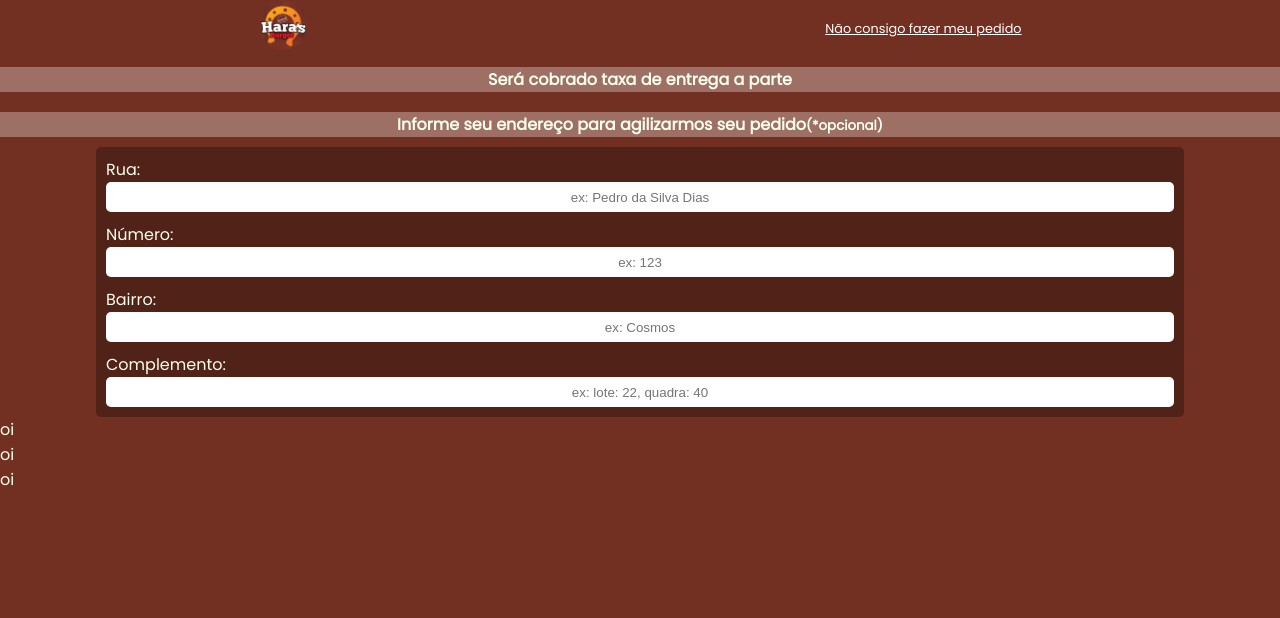
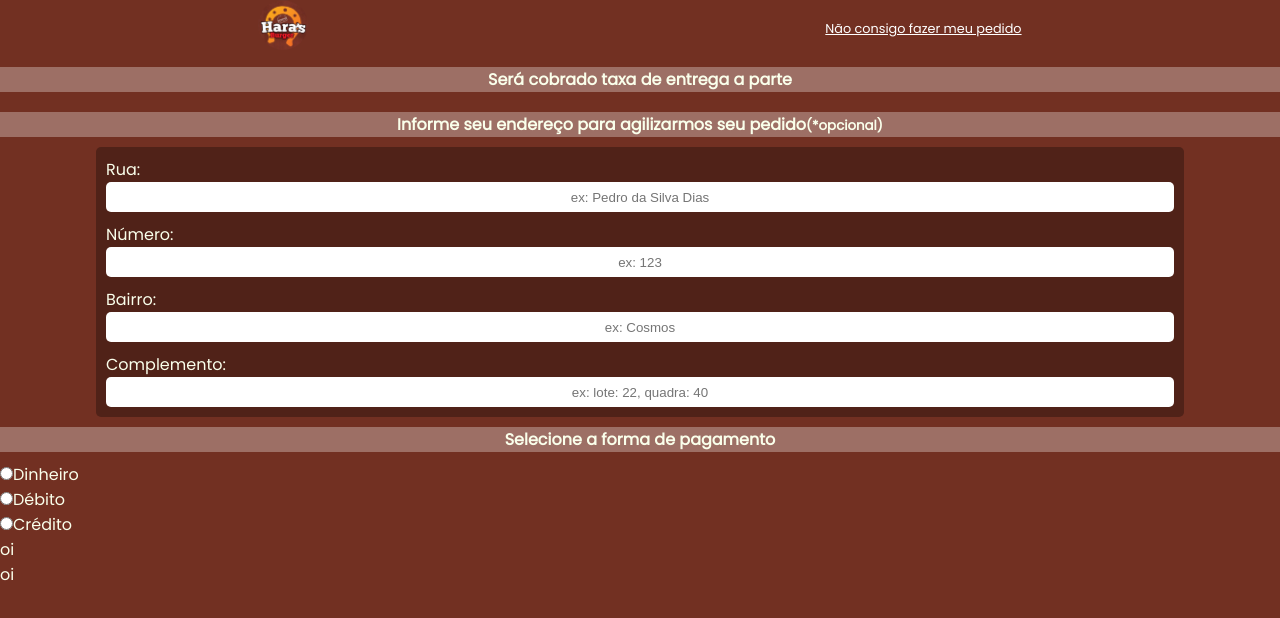
Before and after one commit to MoisesSantana/harasBurger, a Next.js app: page /carrinho in a window 1280 px wide. Shown: the top 618 px of the page. Built offline with nearby package versions, Linux system fonts and the light colour scheme.

Commit message:
componente Pagamento estruturado

```diff
--- a/src/components/Pagamento.tsx
+++ b/src/components/Pagamento.tsx
@@ -2,7 +2,36 @@ import React from 'react';
 
 const Pagamento: React.FC = () => (
   <div>
-    oi
+    <div>
+      <input
+        type="radio"
+        name="formaDePagamento"
+        id="dinheiro"
+      />
+      <label htmlFor="dinheiro">
+        Dinheiro
+      </label>
+    </div>
+    <div>
+      <input
+        type="radio"
+        name="formaDePagamento"
+        id="debito"
+      />
+      <label htmlFor="debito">
+        Débito
+      </label>
+    </div>
+    <div>
+      <input
+        type="radio"
+        name="formaDePagamento"
+        id="credito"
+      />
+      <label htmlFor="credito">
+        Crédito
+      </label>
+    </div>
   </div>
 );
 
--- a/src/pages/carrinho.tsx
+++ b/src/pages/carrinho.tsx
@@ -17,6 +17,9 @@ const Carrinho: React.FC = () => (
       <small>&#40;&#42;opcional&#41;</small>
     </h4>
     <Endereco />
+    <h4>
+      Selecione a forma de pagamento
+    </h4>
     <Pagamento />
     <BotaoVoltar />
     <BotaoFinalizar />
--- a/src/styles/components/EnderecoComponent.ts
+++ b/src/styles/components/EnderecoComponent.ts
@@ -7,6 +7,7 @@ const EnderecoContainer = style.form`
   flex-direction: column;
   gap: 10px;
   margin: auto;
+  margin-bottom: 10px;
   padding: 10px;
   width: 85%;
 
```
